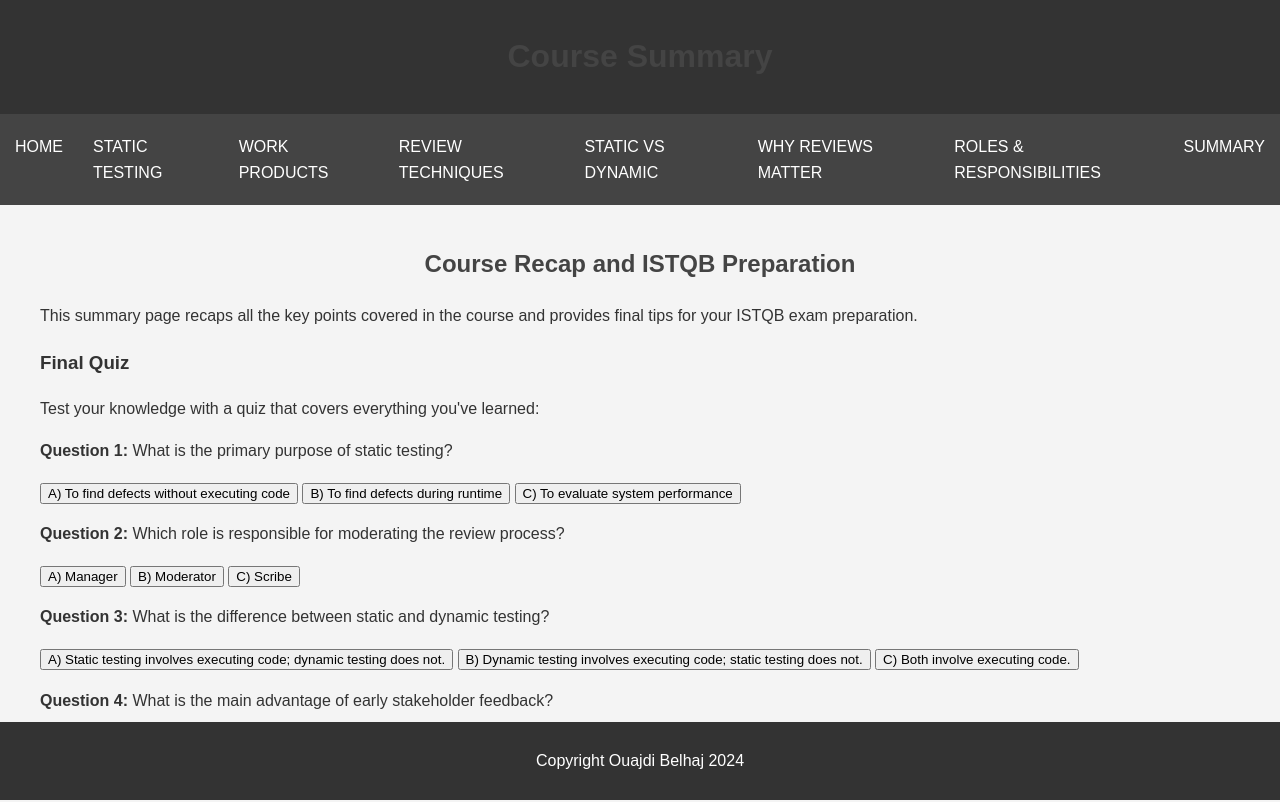
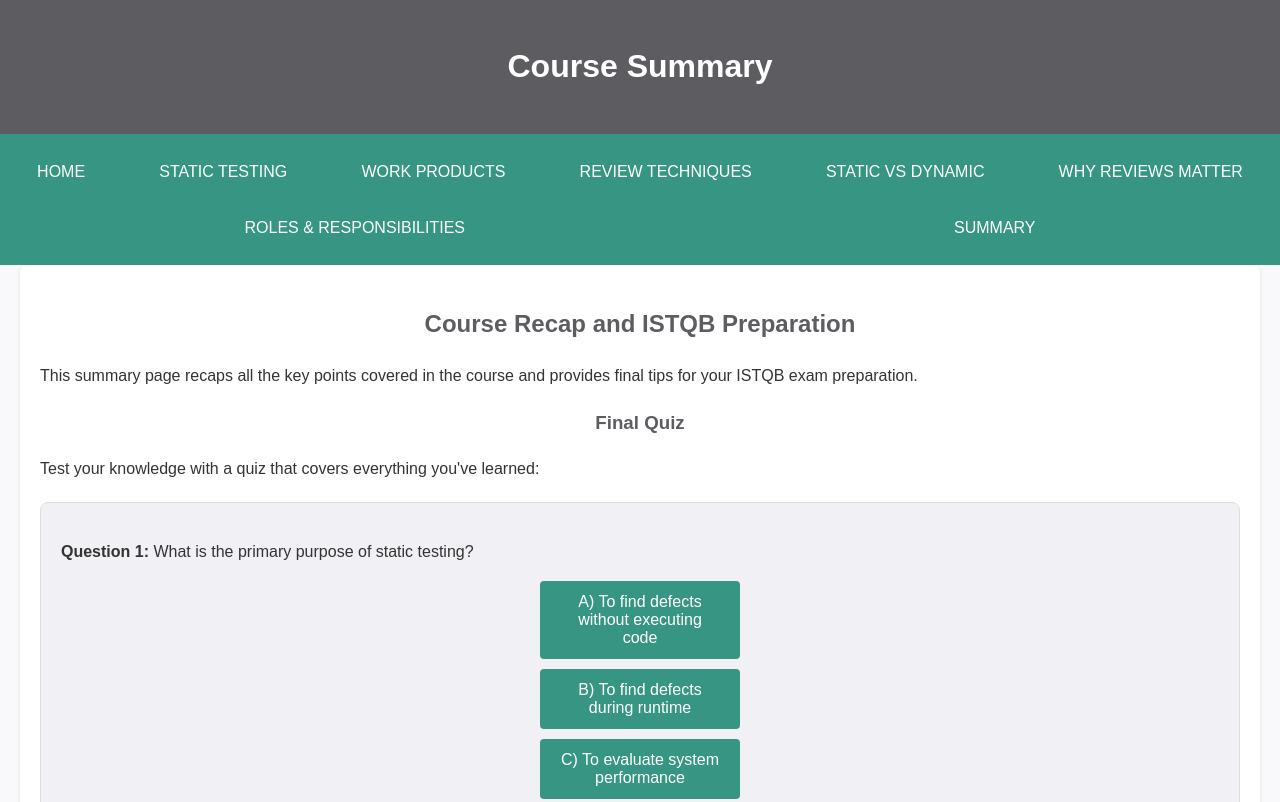
Before and after one commit to istqbtesttrial/istqbtestchap3_1, a website: page summary.html in a window 1280 px wide. Shown: the top 802 px of the page. Drawn offline with Linux system fonts and the light colour scheme.

Commit message:
better looking

```diff
--- a/css/styles.css
+++ b/css/styles.css
@@ -1,6 +1,7 @@
+/* Global Styles */
 body {
     font-family: 'Arial', sans-serif;
-    background-color: #f4f4f4;
+    background-color: #f9f9fb;
     color: #333;
     line-height: 1.6;
     margin: 0;
@@ -8,49 +9,110 @@ body {
 }
 
 header {
-    background: #333;
+    background: #5D5C61;
     color: #fff;
-    padding: 10px 0;
+    padding: 20px 0;
     text-align: center;
 }
 
 nav {
     display: flex;
+    flex-wrap: wrap;
     justify-content: center;
-    background: #444;
+    background: #379683;
     padding: 10px 0;
 }
 
 nav a {
     color: #fff;
-    padding: 10px 15px;
+    padding: 10px 20px;
     text-decoration: none;
     text-transform: uppercase;
+    flex: 1 1 auto;
+    text-align: center;
+    border-radius: 4px;
+    margin: 5px;
 }
 
 nav a:hover {
-    background: #555;
+    background: #557A95;
 }
 
 .container {
     max-width: 1200px;
     margin: auto;
     padding: 20px;
-    min-height: 100vh; /* Ensures the container takes at least the full height of the viewport */
-    overflow: auto; /* Allows the container to expand as needed to fit all content */
+    min-height: 100vh;
+    overflow: auto;
+    background-color: #fff;
+    border-radius: 8px;
+    box-shadow: 0 2px 4px rgba(0, 0, 0, 0.1);
 }
 
-h1, h2 {
-    color: #444;
-    text-align: center;
+/* Buttons */
+button {
+    padding: 12px 20px;
+    margin: 10px 0;
+    font-size: 1em;
+    width: 100%; /* Full width on smaller screens */
+    max-width: 200px; /* Limit max width on larger screens */
+    display: block; /* Ensure buttons stack vertically */
+    margin-left: auto;
+    margin-right: auto;
+    background-color: #379683;
+    color: #fff;
+    border: none;
+    border-radius: 4px;
+    cursor: pointer;
+    transition: background-color 0.3s ease;
 }
 
-footer {
-    background: #333;
-    color: #fff;
+button:hover {
+    background-color: #557A95;
+}
+
+h2, h3 {
     text-align: center;
-    padding: 10px 0;
-    position: fixed;
-    bottom: 0;
-    width: 100%;
+    color: #5D5C61;
 }
+
+/* Details and Quiz Sections */
+#technique-details, #testing-details, #feedback-details, #role-details, #quiz {
+    margin-top: 20px;
+    padding: 20px;
+    border: 1px solid #ddd;
+    background-color: #f0f0f5;
+    border-radius: 8px;
+    width: 100%; /* Full width */
+    box-sizing: border-box; /* Ensure padding does not increase the width */
+}
+
+/* Feedback text */
+#feedback, #role-impact, #testing-feedback, #feedback-impact, #final-score {
+    color: #379683;
+}
+
+/* Responsive Adjustments */
+@media (max-width: 600px) {
+    header {
+        font-size: 1.5em; /* Adjust header size for smaller screens */
+    }
+
+    nav {
+        flex-direction: column; /* Stack nav items vertically */
+    }
+
+    .container {
+        padding: 15px; /* Reduce padding on smaller screens */
+    }
+
+    button {
+        font-size: 1em;
+        padding: 10px 15px; /* Smaller padding for smaller screens */
+    }
+
+    #technique-details, #testing-details, #feedback-details, #role-details, #quiz {
+        padding: 15px; /* Adjust padding for better readability */
+        font-size: 1em; /* Ensure text size is appropriate */
+    }
+}
--- a/summary.html
+++ b/summary.html
@@ -90,6 +90,8 @@
             feedbackElement.style.color = 'red';
         }
 
+        feedbackElement.scrollIntoView({ behavior: 'smooth' });
+
         if (document.querySelectorAll('#quiz p').length === 8) {  // check if all questions have been answered
             document.getElementById('final-score').textContent = `You scored ${score} out of 4.`;
         }
```
Also changed, not shown: roles-responsibilities.html (+2 -0 lines), static-testing.html (+1 -0 lines), static-vs-dynamic.html (+2 -0 lines), why-reviews-matter.html (+2 -0 lines).
